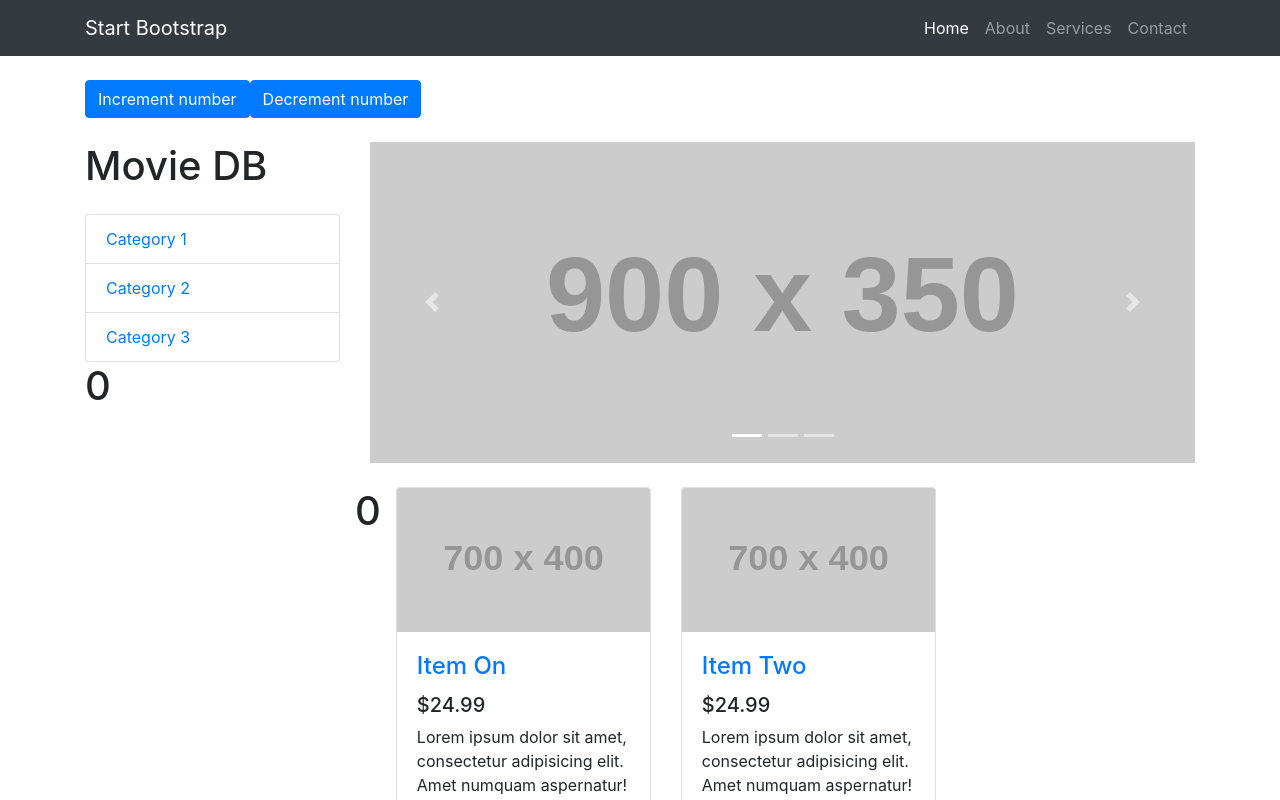
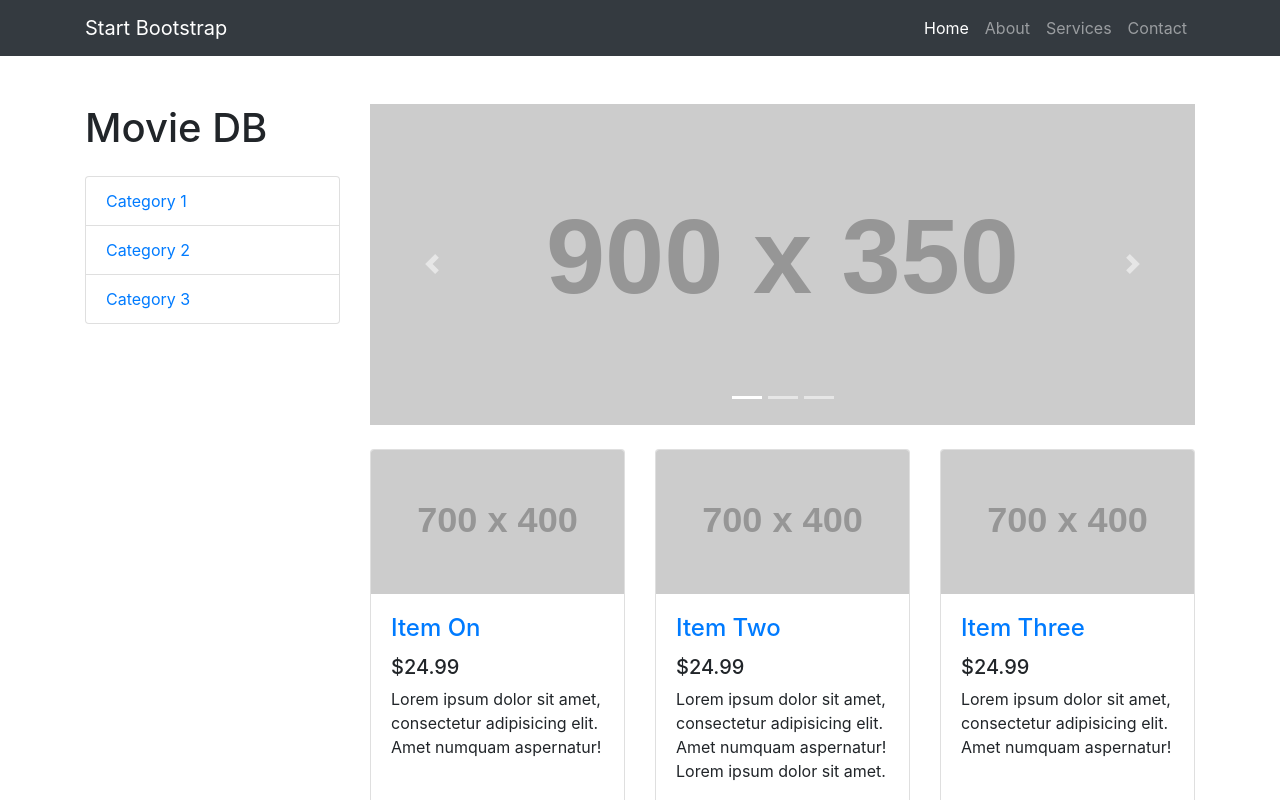
Before and after one commit to olliebrownlow/movie-app, a Next.js app: page / in a window 1280 px wide. Shown: the top 800 px of the page. Built offline with nearby package versions, Linux system fonts and the light colour scheme.

Commit message:
Removes count props, increment & decrement buttons, adds MOVIE_DATA array

```diff
--- a/components/movieList.js
+++ b/components/movieList.js
@@ -5,13 +5,10 @@
   render() {
     return (
       <>
-        <div>
-          <h1>{this.props.count}</h1>
-        </div>
         <div className="col-lg-4   col-md-6 mb-4">
           <div className="card h-100">
             <a href="#"><img className="card-img-top" src="http://placehold.it/700x400" alt="" /></a>
-            <div className="card-body">
+              <div className="card-body">
               <h4 className="card-title">
                 <a href="#">Item On</a>
               </h4>
--- a/components/sidebar.js
+++ b/components/sidebar.js
@@ -10,10 +10,6 @@
         <a href="#" className="list-group-item">Category 2</a>
         <a href="#" className="list-group-item">Category 3</a>
       </div>
-      <div>
-
-        <h1>{props.count}</h1>
-      </div>
     </div>
   )
 }
--- a/pages/index.js
+++ b/pages/index.js
@@ -7,19 +7,37 @@
 import MovieList from '../components/movieList.js'
 import Footer from '../components/footer.js'
 
+const MOVIE_DATA = [
+  {
+    id: '1',
+    name: 'The Shawshank Redemption',
+    releaseYear: 1994,
+    description: 'Two imprisoned men bond over a number of years, finding solace and eventual redemption through acts of common decency.',
+    rating: 4.8,
+    genre: 'drama',
+    image: 'https://m.media-amazon.com/images/M/MV5BNjQ2NDA3MDcxMF5BMl5BanBnXkFtZTgwMjE5NTU0NzE@._V1_CR0,60,640,360_AL_UX477_CR0,0,477,268_AL_.jpg'
+  },
+  {
+    id: '2',
+    name: 'The Dark Knight',
+    releaseYear: 2008,
+    description: 'When the menace known as The Joker emerges from his mysterious past, he wreaks havoc and chaos on the people of Gotham. The Dark Knight must accept one of the greatest psychological and physical tests of his ability to fight injustice.',
+    rating: 4.7,
+    genre: 'action, crime, drama',
+    image: 'https://img.cinemablend.com/filter:scale/quill/c/3/8/0/f/4/c380f4f12cfeec19f0c40c6f57db188f2f98cca8.jpg?mw=600'
+  },
+  {
+    id: '3',
+    name: 'Lord of the Rings',
+    releaseYear: 2004,
+    description: 'A meek Hobbit from the Shire and eight companions set out on a journey to destroy the powerful One Ring and save Middle-earth from the Dark Lord Sauron.',
+    rating: 4.9,
+    genre: 'adventure, drama, fantasy',
+    image: 'https://img.cinemablend.com/filter:scale/quill/0/f/5/2/a/6/0f52a6843a25c1a5c1f9a0c00548cad9e1d912e2.jpg?mw=600'
+  }
+]
+
 export default function Home() {
-
-  const [ count, setCount ] = useState(0)
-
- const increment = () => {
-    const newCount = count + 1
-    setCount(newCount)
-  }
-
-  const decrement = () => {
-    const newCount = count - 1
-    setCount(newCount)
-  }
 
   return (
     <div>
@@ -33,19 +51,16 @@
     <Navbar />
     <div className="home-page">
       <div className="container">
-        <button onClick={increment} className="btn btn-primary">Increment number</button>
-        <button onClick={decrement} className="btn btn-primary">Decrement number</button>
         <div className="row">
           <div className="col-lg-3">
             <Sidebar
-              count={count}
               appName={"Movie DB"}
             />
           </div>
           <div className="col-lg-9">
             <Carousel />
             <div className="row">
-              <MovieList count={count} />
+              <MovieList />
             </div>
           </div>
         </div>
```
